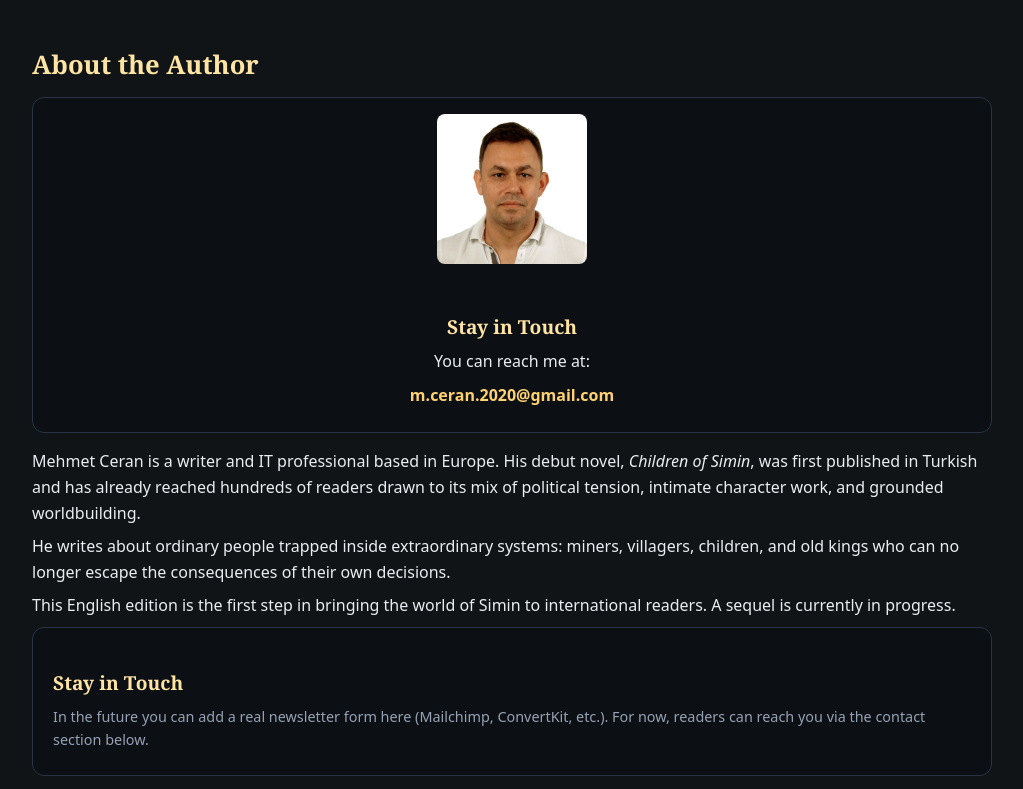
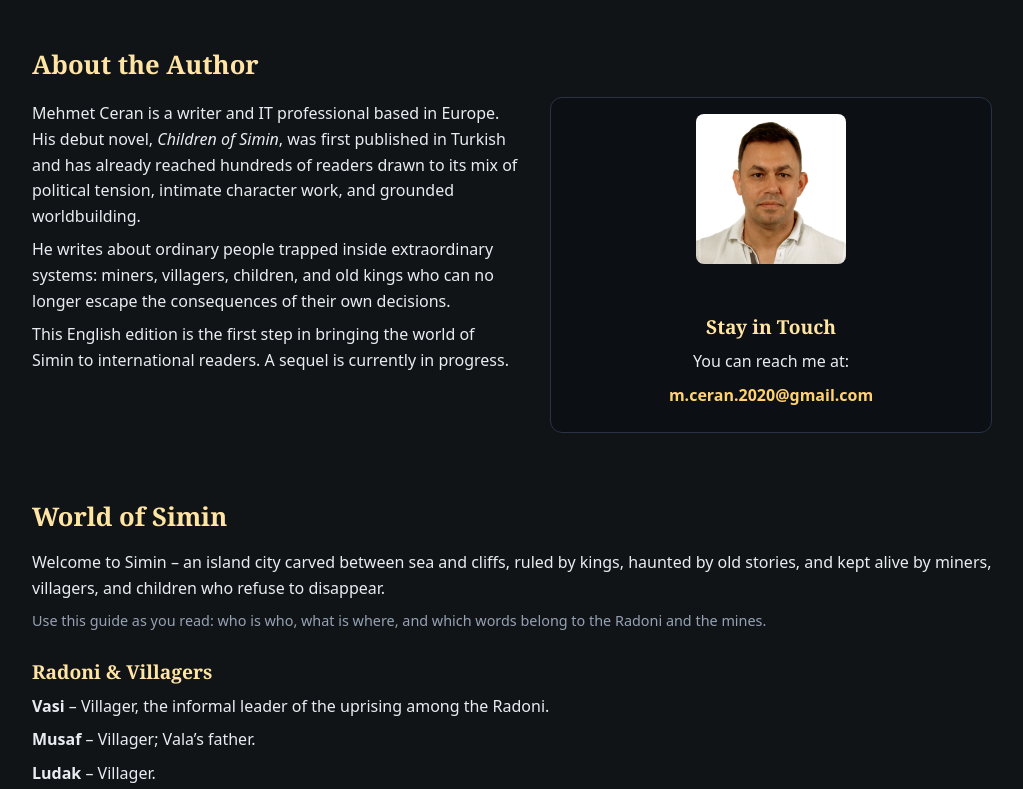
Before and after one commit to Mehmet-Ceran/children-of-simin, a plain HTML site: page index.html in a window 1280 px wide. Shown: the part 464-1253 px from the top of the page, without its empty margins (128-1151 px from the left). Drawn offline with Linux system fonts and the light colour scheme.

Commit message:
index.html

```diff
--- a/index.html
+++ b/index.html
@@ -260,6 +260,27 @@
 <!-- ABOUT AUTHOR -->
 <section id="about">
   <h2>About the Author</h2>
+
+  <div class="two-cols">
+
+    <!-- LEFT COLUMN: BIO -->
+    <div>
+      <p>
+        Mehmet Ceran is a writer and IT professional based in Europe. His debut novel,
+        <em>Children of Simin</em>, was first published in Turkish and has already reached hundreds of readers
+        drawn to its mix of political tension, intimate character work, and grounded worldbuilding.
+      </p>
+      <p>
+        He writes about ordinary people trapped inside extraordinary systems: miners, villagers, children,
+        and old kings who can no longer escape the consequences of their own decisions.
+      </p>
+      <p>
+        This English edition is the first step in bringing the world of Simin to international readers.
+        A sequel is currently in progress.
+      </p>
+    </div>
+
+    <!-- RIGHT COLUMN: PHOTO + CONTACT -->
     <div class="card" style="text-align:center;">
       <img src="https://raw.githubusercontent.com/Mehmet-Ceran/children-of-simin/main/profile.jpg"
            alt="Author photo"
@@ -269,27 +290,6 @@
       <p><strong><a href="mailto:m.ceran.2020@gmail.com">m.ceran.2020@gmail.com</a></strong></p>
     </div>
 
-        <div>
-          <p>
-            Mehmet Ceran is a writer and IT professional based in Europe. His debut novel,
-            <em>Children of Simin</em>, was first published in Turkish and has already reached hundreds of readers
-            drawn to its mix of political tension, intimate character work, and grounded worldbuilding.
-          </p>
-          <p>
-            He writes about ordinary people trapped inside extraordinary systems: miners, villagers, children, and old kings who can no longer
-            escape the consequences of their own decisions.
-          </p>
-          <p>
-            This English edition is the first step in bringing the world of Simin to international readers. A sequel is currently in progress.
-          </p>
-        </div>
-        <div class="card">
-          <h3>Stay in Touch</h3>
-          <p class="muted">
-            In the future you can add a real newsletter form here (Mailchimp, ConvertKit, etc.).
-            For now, readers can reach you via the contact section below.
-          </p>
-        </div>
   </div>
 </section>
 
```
Lines whose indentation alone changed are shown as unchanged.
